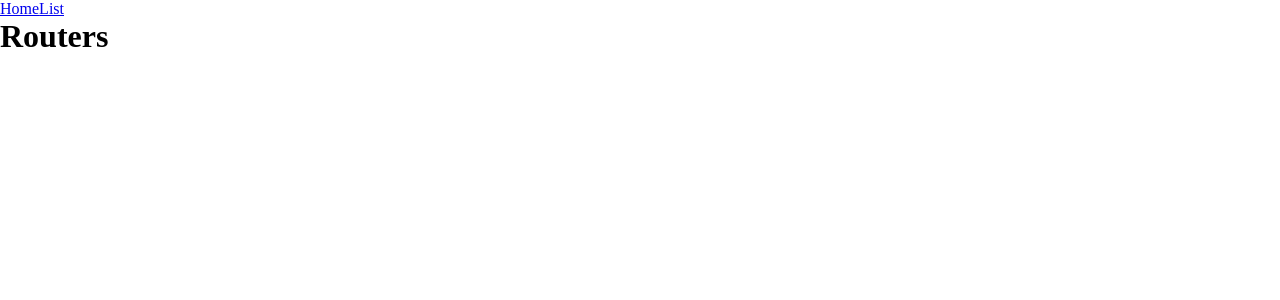
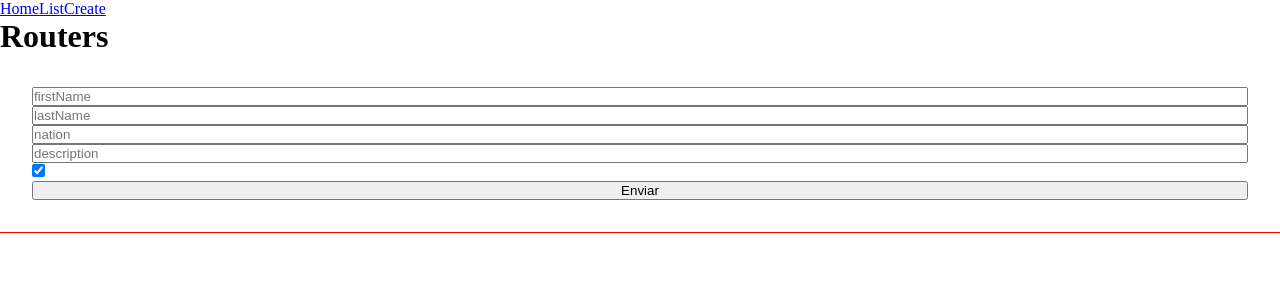
Before and after one commit to King-ego/first-project-angular, an Angular app: page /createperson in a window 1280 px wide. Before the commit this address led to /. Shown: the top 300 px of the page. Built offline with nearby package versions, Linux system fonts and the light colour scheme.

Commit message:
component create person

```diff
--- a/src/app/app-routing.module.ts
+++ b/src/app/app-routing.module.ts
@@ -3,6 +3,7 @@ import { RouterModule, Routes } from '@angular/router'
 import { FirstComponentComponent } from './components/first-component/first-component.component'
 import { ListRenderComponent } from './components/list-render/list-render.component'
 import { ItemDetailComponent } from './components/item-detail/item-detail.component'
+import { CreatePersonComponent } from './components/create-person/create-person.component'
 
 const routes: Routes = [
   {
@@ -17,6 +18,10 @@ const routes: Routes = [
     path: 'list/:id',
     component: ItemDetailComponent,
   },
+  {
+    path: 'createperson',
+    component: CreatePersonComponent,
+  },
 ]
 
 @NgModule({
--- a/src/app/app.component.html
+++ b/src/app/app.component.html
@@ -11,6 +11,7 @@
 <nav>
   <a routerLink="/">Home</a>
   <a routerLink="/list">List</a>
+  <a routerLink="/createperson">Create</a>
 </nav>
 <h1>Routers</h1>
 <router-outlet></router-outlet>
--- a/src/app/app.module.ts
+++ b/src/app/app.module.ts
@@ -15,7 +15,8 @@ import { ChangeNumberComponent } from './components/change-number/change-number.
 import { ListRenderComponent } from './components/list-render/list-render.component'
 import { PipeComponent } from './components/pipe/pipe.component'
 import { TwoWayBindComponent } from './components/two-way-bind/two-way-bind.component';
-import { ItemDetailComponent } from './components/item-detail/item-detail.component'
+import { ItemDetailComponent } from './components/item-detail/item-detail.component';
+import { CreatePersonComponent } from './components/create-person/create-person.component'
 
 @NgModule({
   declarations: [
@@ -31,6 +32,7 @@ import { ItemDetailComponent } from './components/item-detail/item-detail.compon
     PipeComponent,
     TwoWayBindComponent,
     ItemDetailComponent,
+    CreatePersonComponent,
   ],
   imports: [BrowserModule, AppRoutingModule, FormsModule, HttpClientModule],
   providers: [],
--- /dev/null
+++ b/src/app/components/create-person/create-person.component.html
@@ -0,0 +1,32 @@
+<div class="class">
+  <form (submit)="onSubmit($event)" class="flex">
+    <input
+      [(ngModel)]="firstName"
+      type="text"
+      name="firstName"
+      placeholder="firstName"
+    />
+    <input
+      [(ngModel)]="lastName"
+      type="text"
+      name="lastName"
+      placeholder="lastName"
+    />
+    <input
+      [(ngModel)]="nation"
+      type="text"
+      name="nation"
+      placeholder="nation"
+    />
+    <input
+      [(ngModel)]="description"
+      type="text"
+      name="description"
+      placeholder="description"
+    />
+    <div>
+      <input type="checkbox" name="isActive" [(ngModel)]="isActive" checked />
+    </div>
+    <input type="submit" value="Enviar" />
+  </form>
+</div>
--- /dev/null
+++ b/src/app/components/create-person/create-person.component.scss
@@ -0,0 +1,4 @@
+.flex {
+  display: flex;
+  flex-direction: column;
+}
--- /dev/null
+++ b/src/app/components/create-person/create-person.component.ts
@@ -0,0 +1,37 @@
+import { Component, OnInit } from '@angular/core'
+
+import { ListService } from 'src/app/services/list.service'
+
+@Component({
+  selector: 'app-create-person',
+  templateUrl: './create-person.component.html',
+  styleUrls: ['./create-person.component.scss'],
+})
+export class CreatePersonComponent implements OnInit {
+  protected firstName: string = ''
+  protected lastName: string = ''
+  protected description: string = ''
+  protected nation: string = ''
+  protected isActive: boolean = true
+
+  constructor(private readonly service: ListService) {}
+
+  ngOnInit(): void {}
+
+  onSubmit(event: SubmitEvent) {
+    event.preventDefault()
+    const person = {
+      firstName: this.firstName,
+      lastName: this.lastName,
+      description: this.description,
+      nation: this.nation,
+      isActive: this.isActive,
+    }
+
+    this.service.postperson(person).subscribe((person) => console.log(person))
+  }
+
+  toggle() {
+    console.log(this.isActive)
+  }
+}
--- a/src/app/services/list.service.ts
+++ b/src/app/services/list.service.ts
@@ -4,7 +4,12 @@ import { Injectable } from '@angular/core'
 import { HttpClient, HttpHeaders } from '@angular/common/http'
 
 import { Observable } from 'rxjs'
-import { GetOnlyPerson, GetPerson } from '../interface/Person'
+import {
+  GetOnlyPerson,
+  GetPerson,
+  Person,
+  PostPerson,
+} from '../interface/Person'
 
 @Injectable({
   providedIn: 'root',
@@ -27,6 +32,10 @@ export class ListService {
     return this.http.get<GetOnlyPerson>(`${this.urlApi}/${id}`)
   }
 
+  postperson(person: PostPerson): Observable<PostPerson> {
+    return this.http.post<PostPerson>(this.urlApi, person)
+  }
+
   removeperson(id: string): Observable<{ text: string }> {
     return this.http.delete<{ text: string }>(`${this.urlApi}/${id}`)
   }
```
Also changed, not shown: src/app/interface/Person.ts (+8 -0 lines), 1 other file (tests, documents, lock files or other folders).
